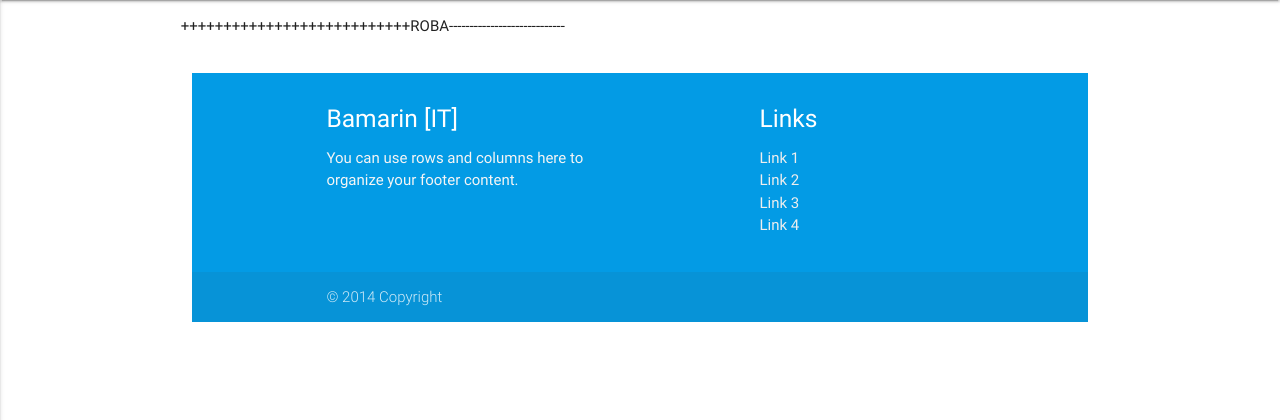
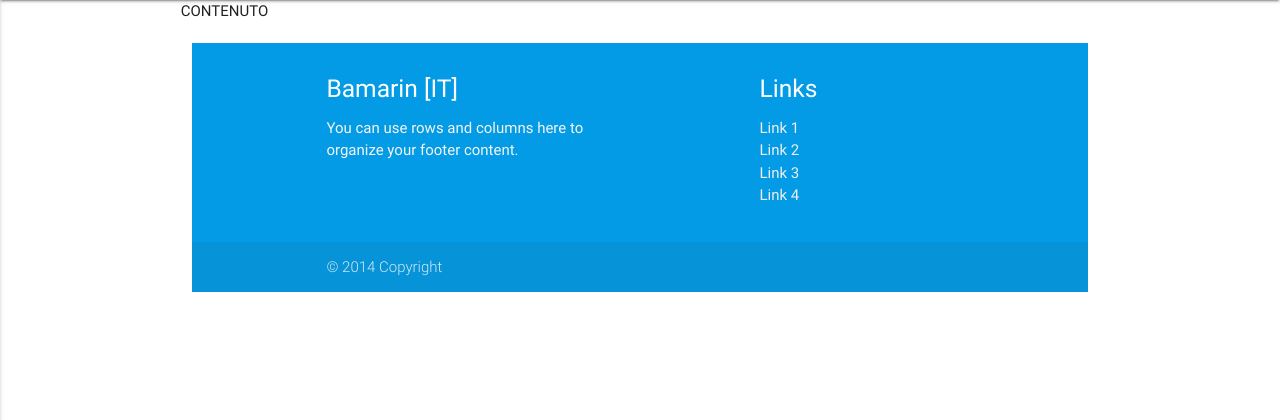
Before and after one commit to Bamarin/website, a PHP site: page / in a window 1280 px wide. Shown: the part 64-484 px from the top of the page. Run offline with PHP 8.4, Linux system fonts and the light colour scheme; some libraries are stand-ins or nearby versions.

Commit message:
Add a content in index page

```diff
--- a/index.php
+++ b/index.php
@@ -17,8 +17,8 @@
     ?>
     <div class="container">
       <div class="row">
-        <div class= "col-sm-12">
-          <p>+++++++++++++++++++++++++++ROBA----------------------------</p>
+        <div class= "col-xs-12">
+         CONTENUTO
         </div>
     </div>
     <?php
```
